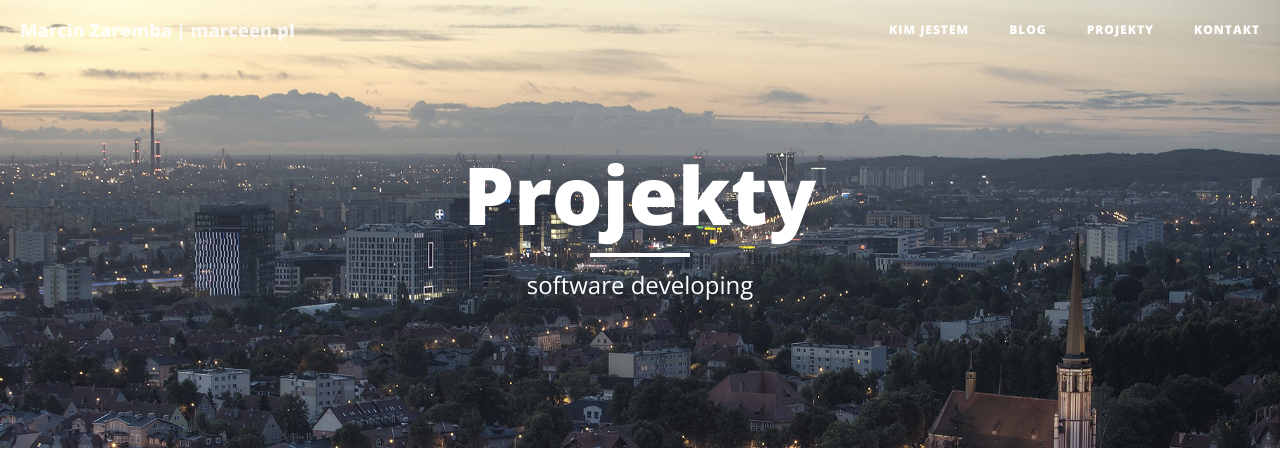
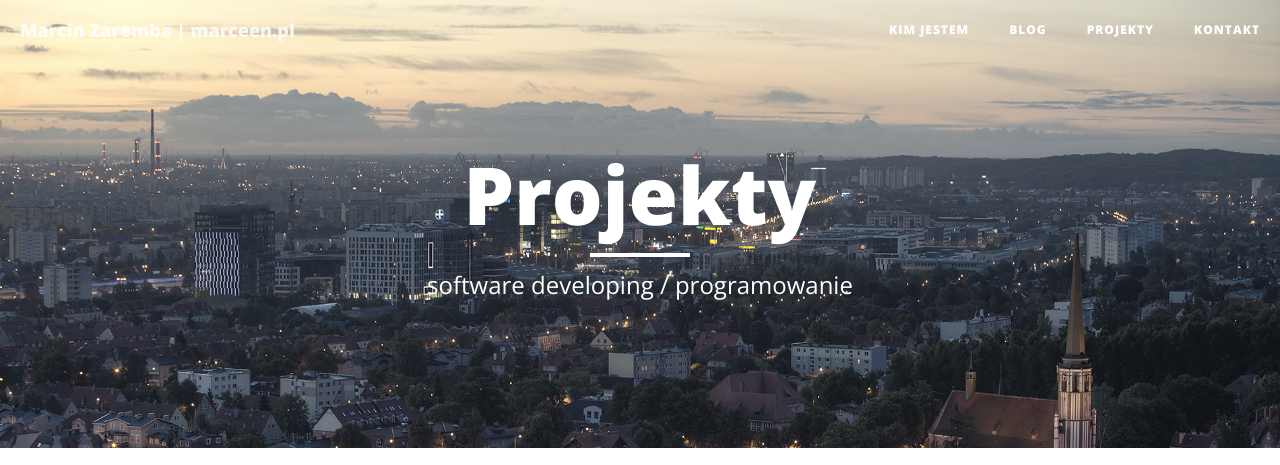
Before and after one commit to m4rc1no5/marceen, a Symfony app: template src/AppBundle/Resources/views/Projekty/index.html.twig in a window 1280 px wide. Shown: the top 465 px of the page. Run offline with Twig, Linux system fonts and the light colour scheme; the template is opened without the code that fills it, so the values that code supplies are empty; some libraries are stand-ins or nearby versions.

Commit message:
programowanie

```diff
--- a/src/AppBundle/Resources/views/Projekty/index.html.twig
+++ b/src/AppBundle/Resources/views/Projekty/index.html.twig
@@ -2,7 +2,7 @@
 
 {% block background_image %}{{ asset('public/template/img/android-bg.jpg') }}{% endblock %}
 {% block site_heading_title %}Projekty{% endblock %}
-{% block site_heading_subtitle %}software developing{% endblock %}
+{% block site_heading_subtitle %}software developing / programowanie{% endblock %}
 {% block container %}
     <h2>Blue Note</h2>
     <p>
```
